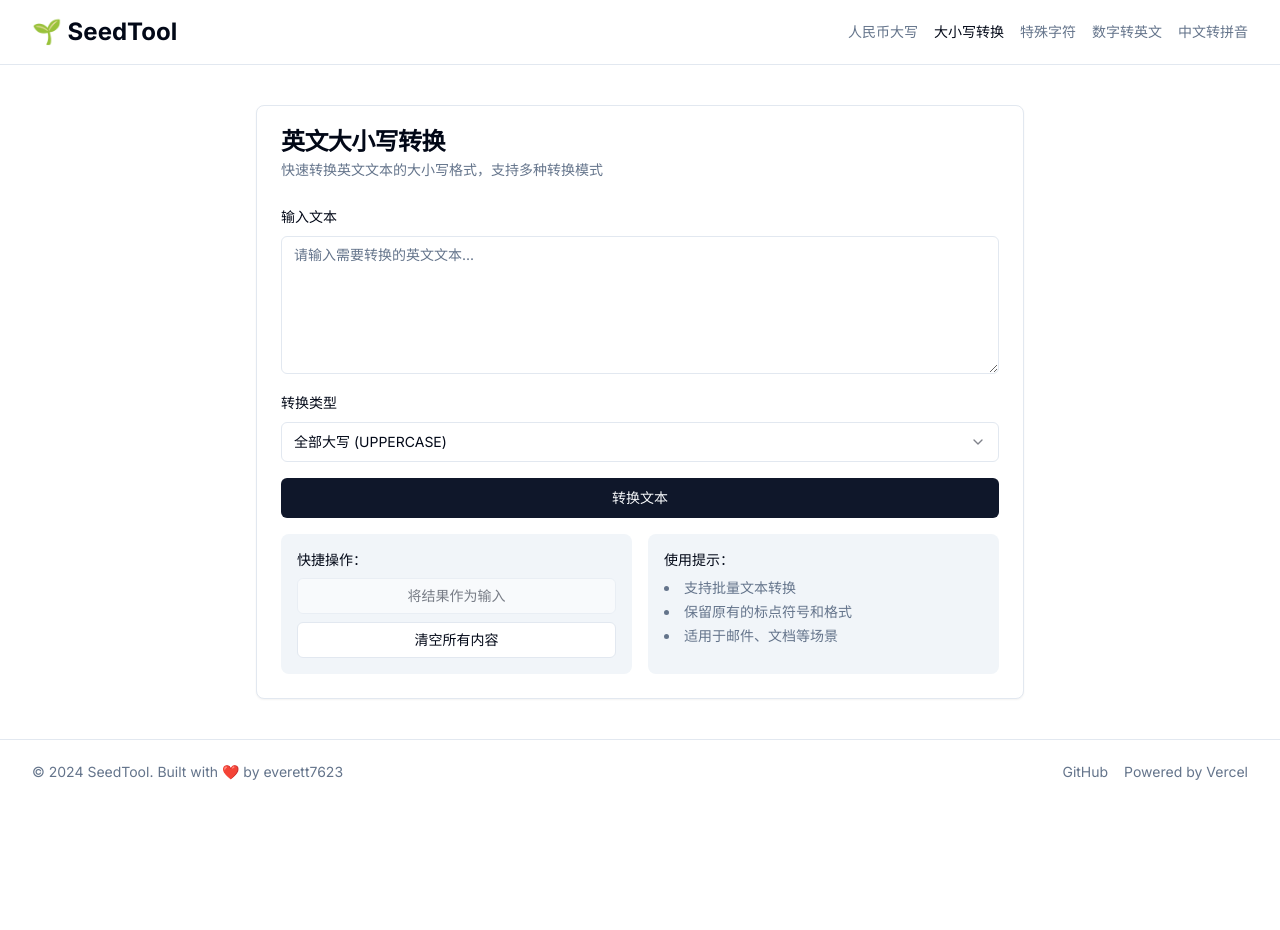
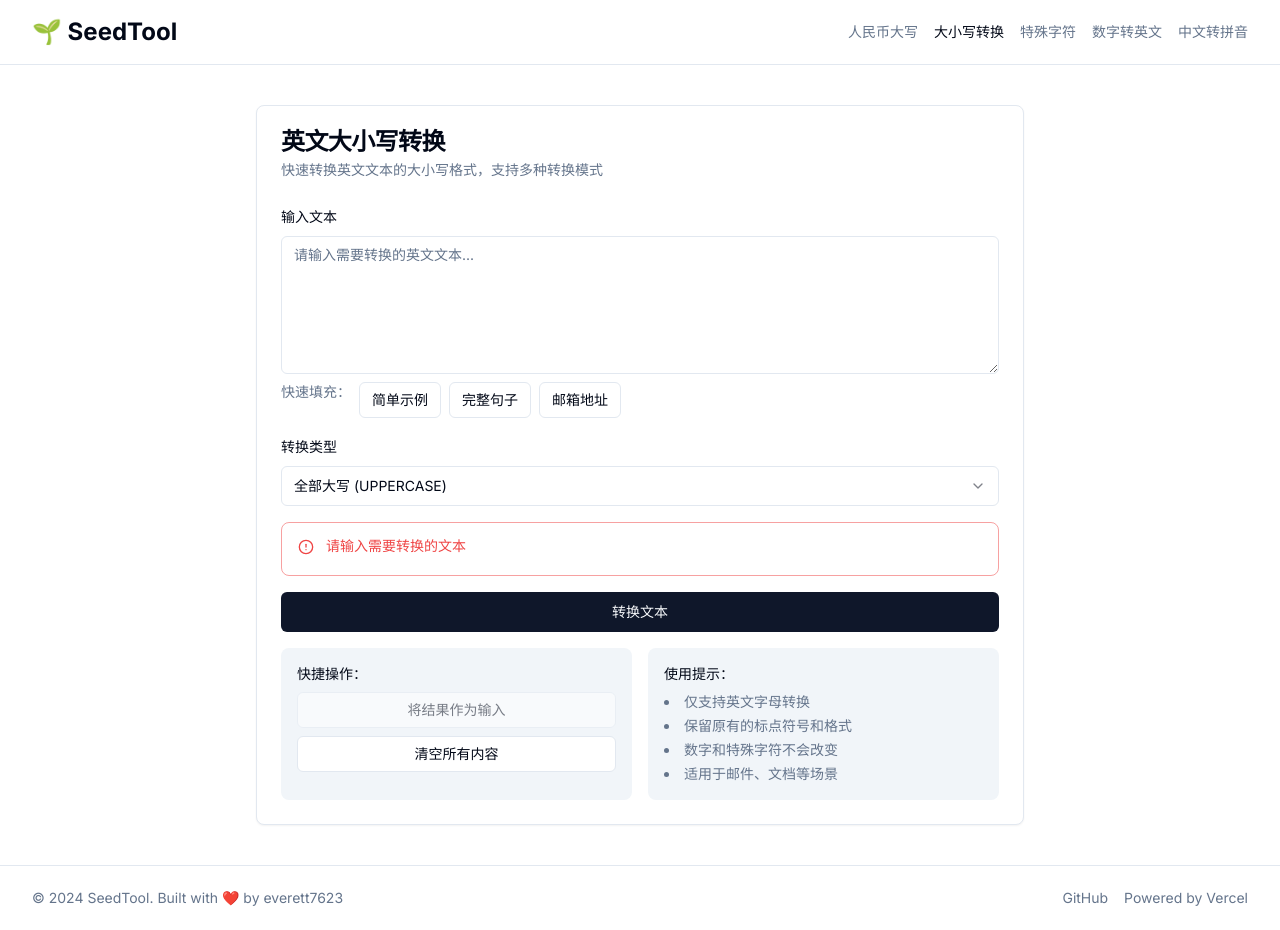
Before and after one commit to everett7623/Globokit, a Next.js app: page /tools/text-case in a window 1280 px wide. Both pictures are taken after a click on the button "转换文本". Before the commit the page ends 804 px from the top, so only its background shows below. Built offline with nearby package versions, Linux system fonts and the light colour scheme.

Commit message:
Update page.tsx

```diff
--- a/app/tools/text-case/page.tsx
+++ b/app/tools/text-case/page.tsx
@@ -8,14 +8,47 @@ import { Button } from '@/components/ui/button'
 import { Select, SelectContent, SelectItem, SelectTrigger, SelectValue } from '@/components/ui/select'
 import { CopyButton } from '@/components/tools/copy-button'
 import { convertCase, TextCase } from '@/lib/tools/text-case'
+import { AlertCircle } from 'lucide-react'
+import { Alert, AlertDescription } from '@/components/ui/alert'
 
 export default function TextCasePage() {
   const [input, setInput] = useState('')
   const [output, setOutput] = useState('')
   const [caseType, setCaseType] = useState<TextCase>('upper')
+  const [error, setError] = useState('')
 
   const handleConvert = () => {
-    setOutput(convertCase(input, caseType))
+    setError('')
+
+    if (!input.trim()) {
+      setError('请输入需要转换的文本')
+      setOutput('')
+      return
+    }
+
+    // 检查是否包含中文字符
+    const chineseRegex = /[\u4e00-\u9fa5]/
+    if (chineseRegex.test(input)) {
+      setError('检测到中文字符，本工具仅支持英文大小写转换。请使用纯英文文本。')
+      setOutput('')
+      return
+    }
+
+    // 检查是否包含英文字母
+    const englishRegex = /[a-zA-Z]/
+    if (!englishRegex.test(input)) {
+      setError('未检测到英文字母，请输入包含英文字母的文本')
+      setOutput('')
+      return
+    }
+
+    try {
+      const result = convertCase(input, caseType)
+      setOutput(result)
+    } catch (err) {
+      setError('转换失败，请重试')
+      setOutput('')
+    }
   }
 
   const caseOptions = [
@@ -24,6 +57,13 @@ export default function TextCasePage() {
     { value: 'sentence', label: '句子首字母大写 (Sentence case)' },
     { value: 'title', label: '标题格式 (Title Case)' },
     { value: 'toggle', label: '大小写反转 (tOGGLE cASE)' },
+  ]
+
+  // 示例文本
+  const sampleTexts = [
+    { text: 'Hello World', label: '简单示例' },
+    { text: 'The Quick Brown Fox Jumps Over The Lazy Dog', label: '完整句子' },
+    { text: 'user@example.com', label: '邮箱地址' },
   ]
 
   return (
@@ -43,9 +83,31 @@ export default function TextCasePage() {
                 id="input"
                 placeholder="请输入需要转换的英文文本..."
                 value={input}
-                onChange={(e) => setInput(e.target.value)}
+                onChange={(e) => {
+                  setInput(e.target.value)
+                  setError('') // 清除错误信息
+                }}
                 rows={6}
               />
+
+              {/* 示例文本按钮 */}
+              <div className="flex flex-wrap gap-2 mt-2">
+                <span className="text-sm text-muted-foreground">快速填充：</span>
+                {sampleTexts.map((sample, index) => (
+                  <Button
+                    key={index}
+                    variant="outline"
+                    size="sm"
+                    onClick={() => {
+                      setInput(sample.text)
+                      setError('')
+                      setOutput('')
+                    }}
+                  >
+                    {sample.label}
+                  </Button>
+                ))}
+              </div>
             </div>
 
             <div className="space-y-2">
@@ -63,6 +125,14 @@ export default function TextCasePage() {
                 </SelectContent>
               </Select>
             </div>
+
+            {/* 错误提示 */}
+            {error && (
+              <Alert variant="destructive">
+                <AlertCircle className="h-4 w-4" />
+                <AlertDescription>{error}</AlertDescription>
+              </Alert>
+            )}
 
             <Button onClick={handleConvert} className="w-full">
               转换文本
@@ -94,6 +164,7 @@ export default function TextCasePage() {
                     onClick={() => {
                       setInput(output)
                       setOutput('')
+                      setError('')
                     }}
                     disabled={!output}
                   >
@@ -106,6 +177,7 @@ export default function TextCasePage() {
                     onClick={() => {
                       setInput('')
                       setOutput('')
+                      setError('')
                     }}
                   >
                     清空所有内容
@@ -116,8 +188,9 @@ export default function TextCasePage() {
               <div className="rounded-lg bg-muted p-4 text-sm">
                 <p className="font-medium mb-2">使用提示：</p>
                 <ul className="list-disc list-inside space-y-1 text-muted-foreground">
-                  <li>支持批量文本转换</li>
+                  <li>仅支持英文字母转换</li>
                   <li>保留原有的标点符号和格式</li>
+                  <li>数字和特殊字符不会改变</li>
                   <li>适用于邮件、文档等场景</li>
                 </ul>
               </div>
```
